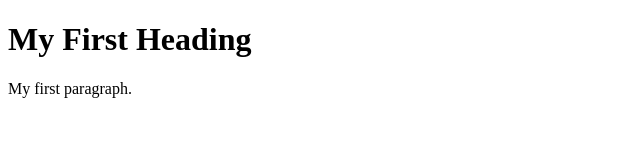
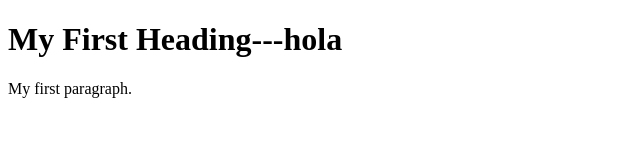
Before and after one commit to lvianac/git-demo, a plain HTML site: page web/index.html in a window 1280 px wide. Shown: the whole page, without its empty margins (0-640 px from the left). Drawn offline with Linux system fonts and the light colour scheme.

Commit message:
updating index page for GH

```diff
--- a/web/index.html
+++ b/web/index.html
@@ -2,7 +2,7 @@
 <html>
 <body>
 
-<h1>My First Heading</h1>
+<h1>My First Heading---hola</h1>
 
 <p>My first paragraph.</p>
 
```
